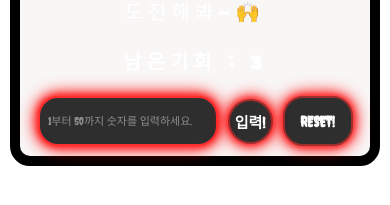
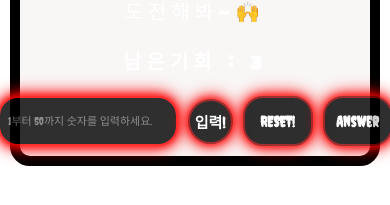
Before and after one commit to ghd075/Guess-Number, a plain HTML site: page index.html in a window 390 px wide. Shown: the part 603-808 px from the top of the page. Drawn offline with Linux system fonts and the light colour scheme.

Commit message:
정답 표시

```diff
--- a/index.html
+++ b/index.html
@@ -34,6 +34,7 @@
           />
           <button id="startButton">입력!</button>
           <button id="resetButton">RESET!</button>
+          <button id="answerButton">Answer</button>
         </div>
         <div id="inputHistory">입력한 숫자들:</div>
       </div>
--- a/main.js
+++ b/main.js
@@ -13,6 +13,7 @@ let inputNum = document.getElementById("inputNumber");
 let startBtn = document.getElementById("startButton");
 let result = document.getElementById("result");
 let resetBtn = document.getElementById("resetButton");
+let answerBtn = document.getElementById("answerButton");
 let chanceArea = document.getElementById("chance");
 let inputHistory = document.getElementById("inputHistory");
 let chance = 3;
@@ -24,10 +25,11 @@ startBtn.style.cursor="pointer";
 
 function computerNum(){
     randomNumber = Math.floor(Math.random() * 50) + 1;    // 범위를 1 ~ 50으로 수정
-    console.log(randomNumber);
+    console.log(`정답, ${randomNumber}`);
 }
 
 startBtn.addEventListener("click", start);
+answerBtn.addEventListener("click", checkAnswer);
 resetBtn.addEventListener("click", reset);
 
 // input 창에 포커스를 두면 바로 그전에 입력한 값이 지워지기
@@ -104,4 +106,13 @@ function reset(){
     change.src="https://media1.giphy.com/media/9DinPR8bzFsmf74j9W/giphy.gif";
 };
 
+function checkAnswer() {
+  if (answerBtn.textContent === "Answer") {
+    // 버튼의 텍스트가 Answer 인 경우
+    answerBtn.textContent = `${randomNumber}`;
+  } else {
+    answerBtn.textContent = "Answer";
+  }
+}
+
 computerNum();
--- a/style.css
+++ b/style.css
@@ -144,6 +144,21 @@ img{
 #resetButton {
   width: 100px;
   height: 50px;
+  margin-right: 10px;
+  border-radius: 20px;
+  border: 2px solid darkred;
+  color: #fff;
+  font-size: 20px;
+  font-weight: bold;
+  background-color: black;
+  font-family: 'Creepster', cursive;
+  animation: flicker 1.5s infinite, shadowPulse 2s infinite;
+  cursor: pointer;
+}
+
+#answerButton {
+  width: 100px;
+  height: 50px;
   margin: 10px 0px;
   border-radius: 20px;
   border: 2px solid darkred;
@@ -206,16 +221,20 @@ img{
   #startButton{
       width: 45px;
       height: 45px;
-
       font-size: 15px;
   }
 
   #resetButton{
       width: 70px;
       height: 50px;
-
       font-size: 15px;
   }
+
+  #answerButton{
+    width: 70px;
+    height: 50px;
+    font-size: 15px;
+}
 
   #chance{
       font-size: 20px;
```
